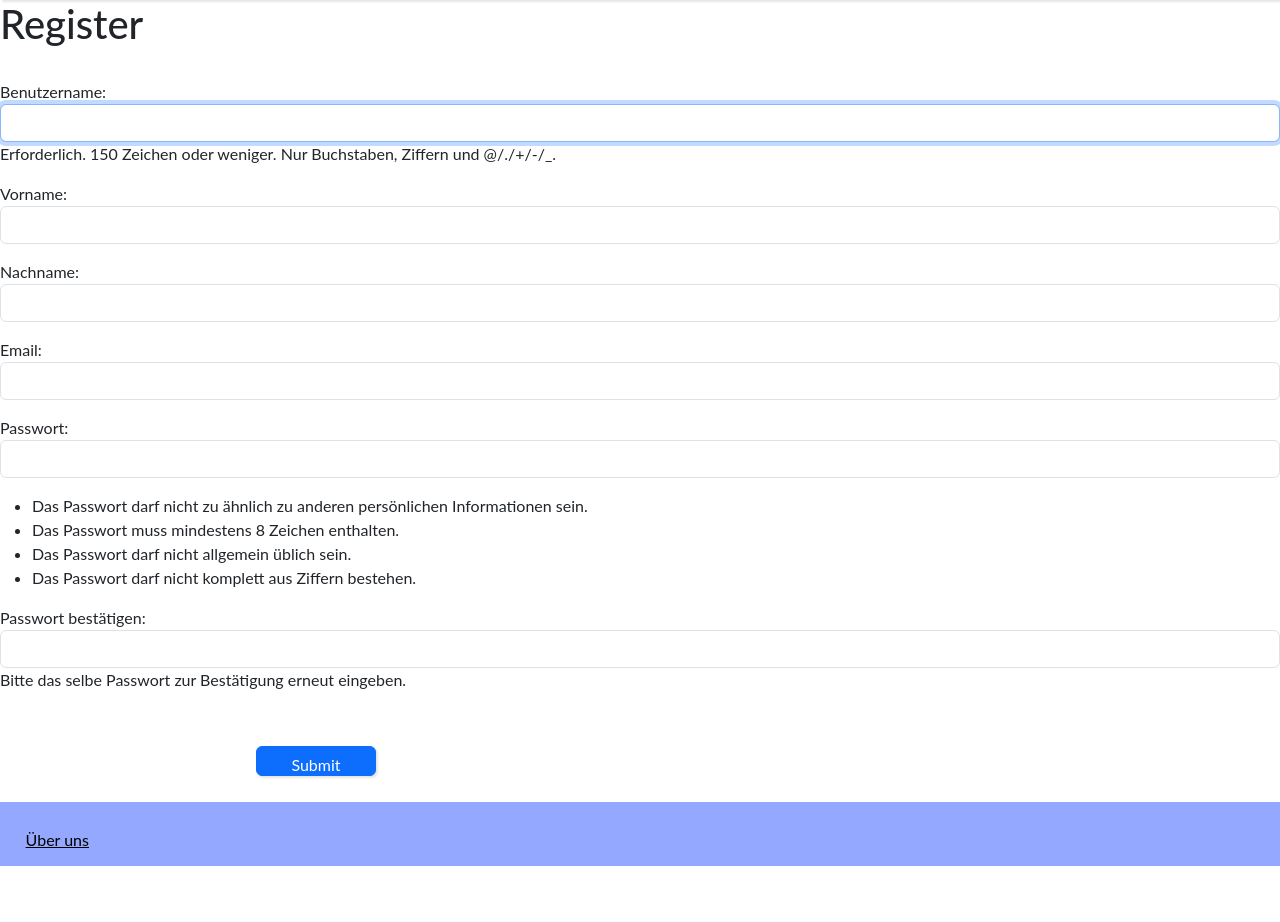
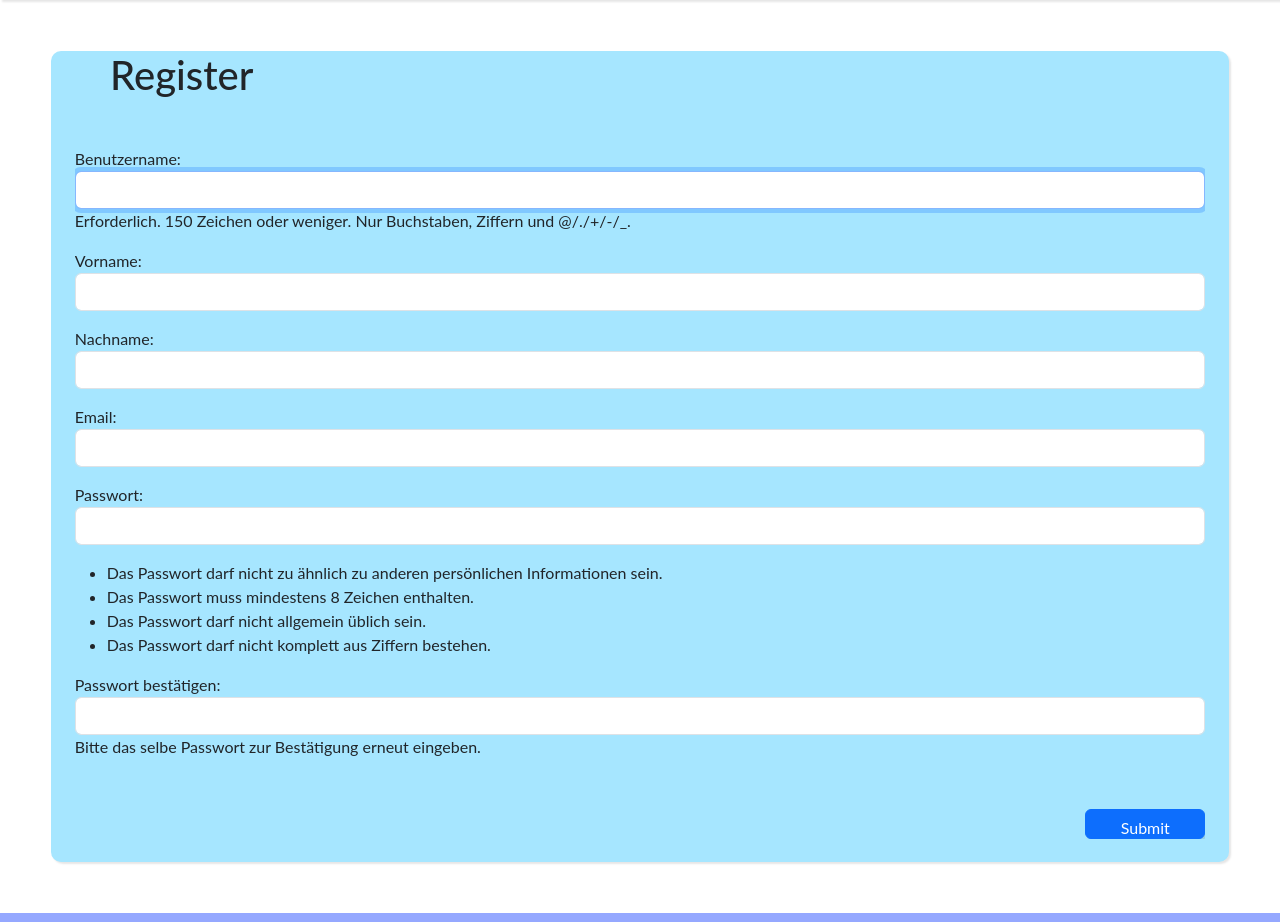
Before and after one commit to TimS21/HinUndWeg, a Django app: page /members/register_user in a window 1280 px wide. Shown: the part 100-1022 px from the top of the page. Run offline with Django 4.2, Linux system fonts and the light colour scheme.

Commit message:
Register Design

```diff
--- a/members/templates/authenticate/register_user.html
+++ b/members/templates/authenticate/register_user.html
@@ -30,9 +30,9 @@
             width: 120px;
             height: 30px;
             font-size: 17px;
-            position: relative;
-            left: 20%;
-            bottom: 10px;
+            position: absolute;
+            right: 0;
+            bottom: 0;
             cursor: pointer;
             transition-duration: 0.4s;
         }
@@ -58,6 +58,25 @@
             color: black;
             position: absolute;
             margin: 2%;
+        }#card {
+            background-color: rgb(166, 230, 255);
+            margin: 4%;
+            border-radius: 10px;
+            overflow: hidden;
+            box-shadow: 2px 2px 2px rgba(0,0,0,0.1);
+            position: relative;
+        }
+        #inner-card {
+            background-color: rgb(166, 230, 255);
+            margin: 4%;
+            overflow: hidden;
+            position: relative;
+            margin: 2%;
+        }
+        h1{
+            left: 5%;
+            top: 4%;
+            position: relative;
         }
     </style>
 </head>
@@ -76,8 +95,9 @@
 
     {% endif %}
 
-
+<div id="card">
     <h1>Register</h1>
+    <div id="inner-card">
     </br>
 
     <form action="{% url 'register_user' %}" method="POST">
@@ -93,6 +113,8 @@
 
     <script src="https://cdn.jsdelivr.net/npm/bootstrap@5.3.0-alpha1/dist/js/bootstrap.bundle.min.js"
     integrity="sha384-w76AqPfDkMBDXo30jS1Sgez6pr3x5MlQ1ZAGC+nuZB+EYdgRZgiwxhTBTkF7CXvN" crossorigin="anonymous"></script>
+</div>
+</div>
     <footer>
         <a id="f-text" href="http://127.0.0.1:8000/imprint/">Über uns</a>
     </footer>
```
